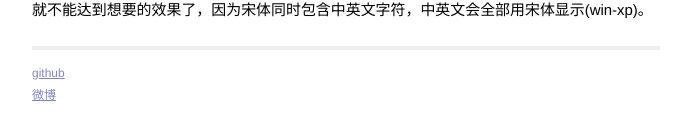
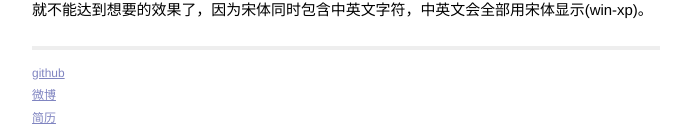
Before and after one commit to zhangwentao/blog, a Jekyll site: the page built from _posts/2013-06-06-set-the-appropriate-font-for-your-website.md, in a window 1280 px wide. Shown: the part 1391-1529 px from the top of the page, without its empty margins (294-985 px from the left). Built offline with Jekyll 4.4.1, drawn with Linux system fonts in a browser that asks for light colours; Markdown is read by kramdown in place of the engine named in the settings; comment, search, counter and statistics services are not loaded.

Commit message:
加入简历链接

```diff
--- a/_layouts/default.html
+++ b/_layouts/default.html
@@ -28,6 +28,7 @@
               <p>
                 <a href="https://github.com/zhangwentao">github</a><br />
                 <a href="http://weibo.com/taoofme">微博</a><br />
+                <a href="http://resume.wentao.me">简历</a><br />
               </p>
             </div>
           </div>
```
